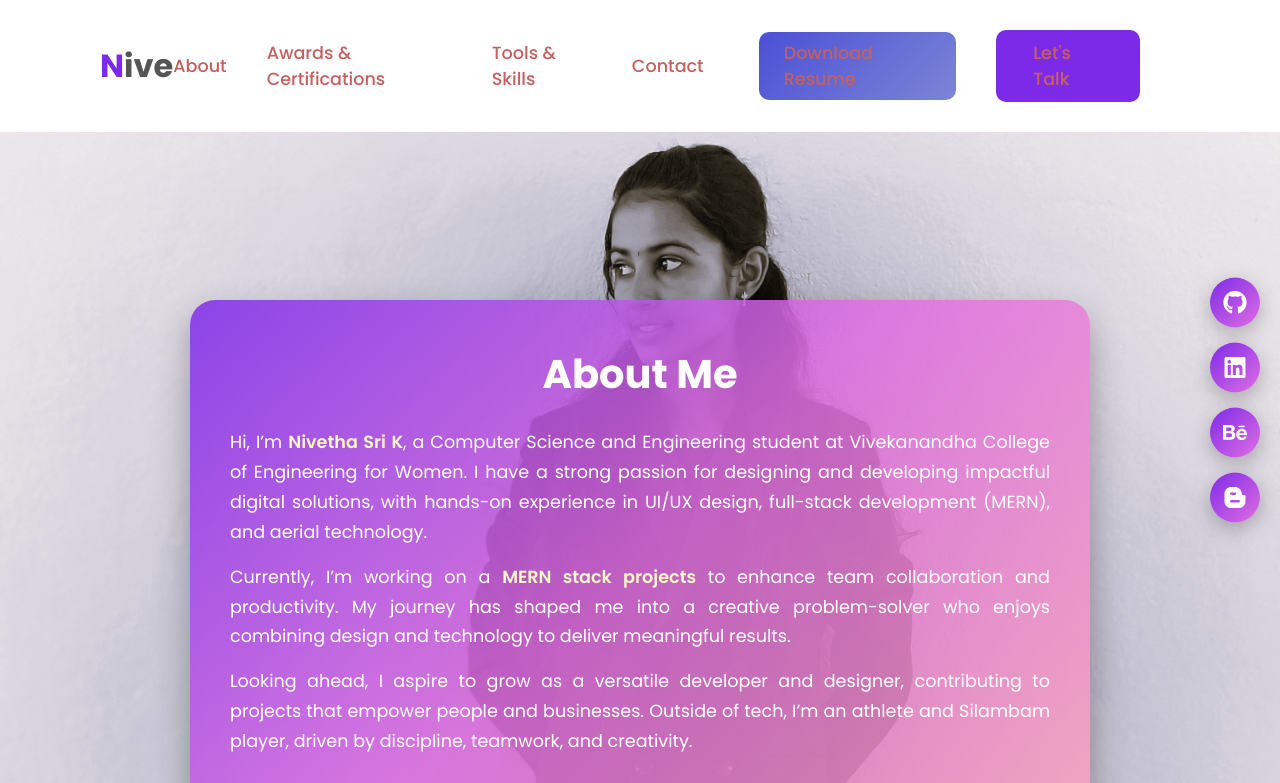
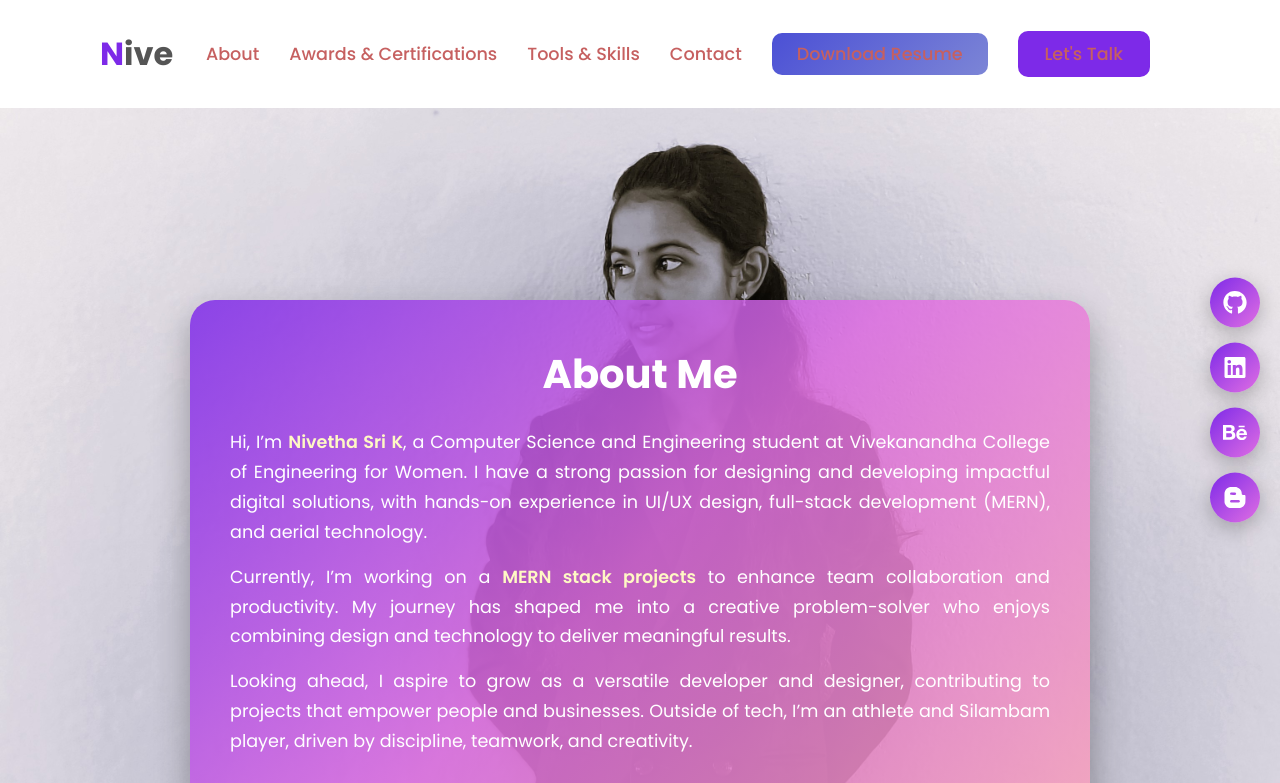
Before and after one commit to Nivethasri641/port_front, a React (Create React App) app: page / in a window 1280 px wide. Shown: the top 783 px of the page. Built offline with nearby package versions, Linux system fonts and the light colour scheme.

Commit message:
css
Refactor header styles and add slide animation for navigation.

```diff
--- a/src/components/Header.css
+++ b/src/components/Header.css
@@ -1,3 +1,4 @@
+/* ====== Base Header ====== */
 header {
   position: fixed;
   top: 0;
@@ -21,6 +22,7 @@ header {
   color: #7d2ae8;
 }
 
+/* ====== Navigation Links ====== */
 .navigation {
   display: flex;
   align-items: center;
@@ -30,7 +32,7 @@ header {
   font-size: 1.1em;
   color: #c66060;
   text-decoration: none;
-  margin-right: 40px;
+  margin-right: 30px;
   font-weight: 500;
   transition: 0.3s;
 }
@@ -39,10 +41,11 @@ header {
   color: #7d2ae8;
 }
 
+/* ====== Buttons ====== */
 .btn-talk {
   color: #fff;
   text-decoration: none;
-  padding: 8px 35px;
+  padding: 8px 25px;
   background: #7d2ae8;
   border-radius: 10px;
   border: 2px solid #7d2ae8;
@@ -63,7 +66,7 @@ header {
   border-radius: 10px;
   font-weight: 500;
   transition: 0.3s;
-  margin-left: 15px;
+  margin-right: 15px;
 }
 
 .btn-resume:hover {
@@ -71,7 +74,7 @@ header {
   transform: translateY(-3px);
 }
 
-/* ===== Hamburger Icon ===== */
+/* ====== Hamburger Menu ====== */
 .menu-icon {
   display: none;
   flex-direction: column;
@@ -89,7 +92,7 @@ header {
   transition: all 0.3s ease;
 }
 
-/* Rotate animation for active hamburger */
+/* Transform the icon when active */
 .menu-icon.active .bar:nth-child(1) {
   transform: rotate(45deg) translateY(8px);
 }
@@ -100,7 +103,7 @@ header {
   transform: rotate(-45deg) translateY(-8px);
 }
 
-/* ===== Responsive Design ===== */
+/* ====== Responsive ====== */
 @media (max-width: 900px) {
   header {
     padding: 20px 40px;
@@ -126,6 +129,7 @@ header {
 
   .navigation.open {
     display: flex;
+    animation: slideDown 0.3s ease;
   }
 
   .navigation a {
@@ -137,3 +141,15 @@ header {
     padding: 10px 30px;
   }
 }
+
+/* ====== Slide Animation ====== */
+@keyframes slideDown {
+  from {
+    opacity: 0;
+    transform: translateY(-20px);
+  }
+  to {
+    opacity: 1;
+    transform: translateY(0);
+  }
+}
```
